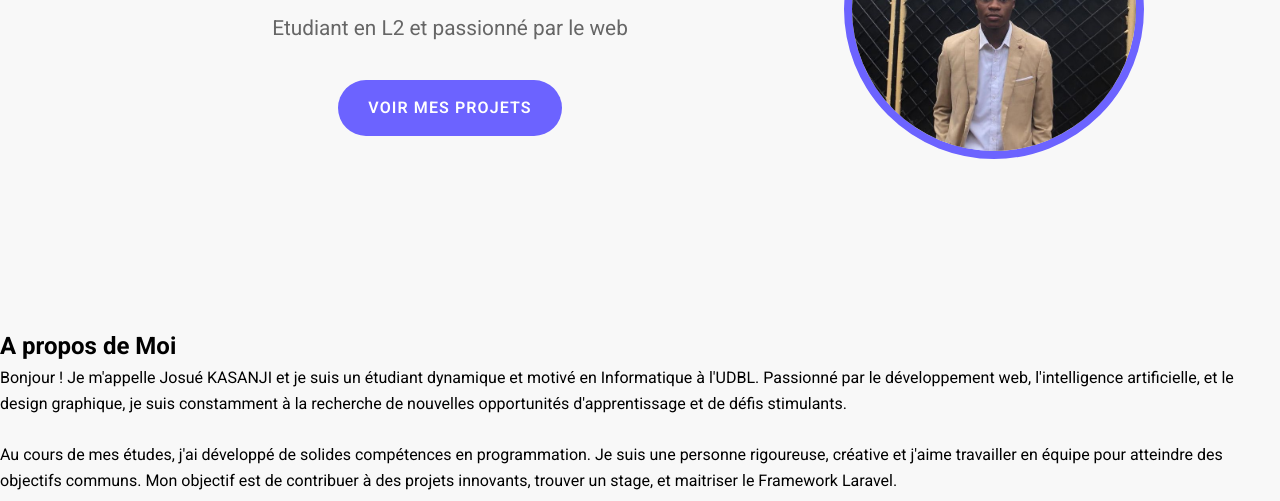
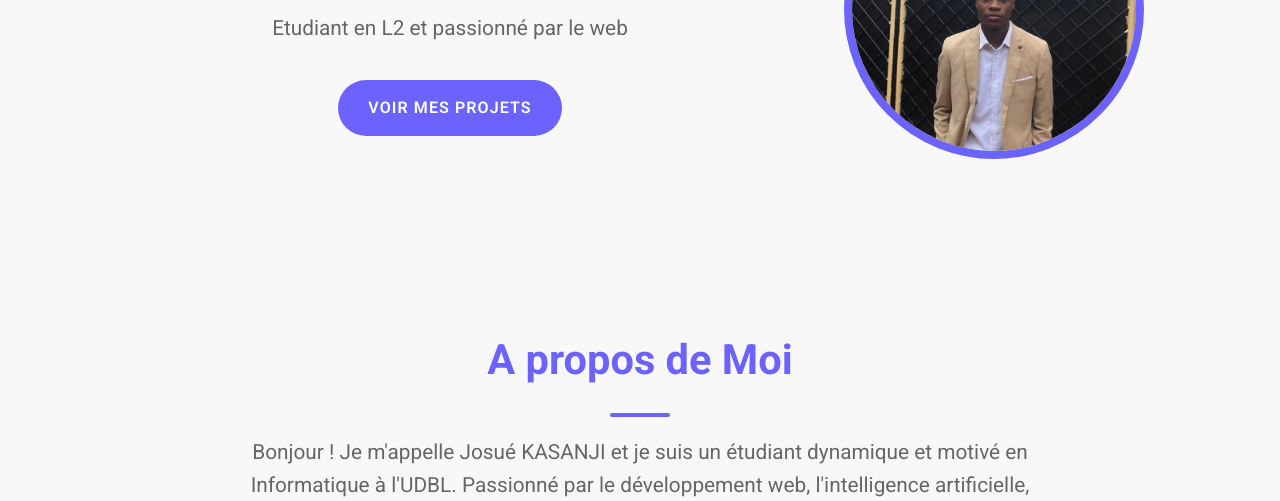
Before and after one commit to 24kt119si-lab/Mon-portfolio-2026, a plain HTML site: page index.html in a window 1280 px wide. Shown: the part 421-922 px from the top of the page. Drawn offline with Linux system fonts and the light colour scheme; a web font is replaced by a local one.

Commit message:
Stylisation de la section apropos

```diff
--- a/CSS/style.css
+++ b/CSS/style.css
@@ -133,3 +133,32 @@ section.hero a:hover {
     background-color: var(--violet-fonce);
     transform: translateY(-3px);
 }
+
+section.apropos {
+    width: 800px;
+    margin: 6rem auto;
+    text-align: center;
+}
+section h2 {
+    color: var(--violet-doux);
+    font-size: 2.6rem;
+    font-weight: 700;
+    position: relative;
+    text-align: center;
+}
+
+section h2::after {
+    content: '';
+    display: block;
+    width: 60px;
+    height: 4px;
+    background-color: var(--violet-doux);
+    margin: 1.2rem auto;
+    border-radius: 2px;
+}
+
+section.apropos p {
+    margin-bottom: 2rem;
+    color: var(--gris-fonce);
+    font-size: 1.3rem;
+}
--- a/index.html
+++ b/index.html
@@ -37,10 +37,10 @@
                 <img src="image/Moi.jpg" alt="image">
             </div>
         </section>
-        <section>
+        <section class="apropos">
             <h2>A propos de Moi</h2>
 
-            <p>Bonjour ! Je m'appelle Josué KASANJI et je suis un étudiant dynamique et motivé en
+        <p>Bonjour ! Je m'appelle Josué KASANJI et je suis un étudiant dynamique et motivé en
 Informatique à l'UDBL. Passionné par le développement web, l'intelligence artificielle, et le
 design graphique, je suis constamment à la recherche de nouvelles opportunités
 d'apprentissage et de défis stimulants.
@@ -49,9 +49,10 @@ d'apprentissage et de défis stimulants.
 Au cours de mes études, j'ai développé de solides compétences en programmation. Je suis
 une personne rigoureuse, créative et j'aime travailler en équipe pour atteindre des objectifs
 communs. Mon objectif est de contribuer à des projets innovants, trouver un stage, et
-maitriser le Framework Laravel.</p>
+maitriser le Framework Laravel.
+</p>
         </section>
-        <section>
+        <section class="competences">
             <h2>Mes Compétences</h2>
             <table>
                 <thead>
```
